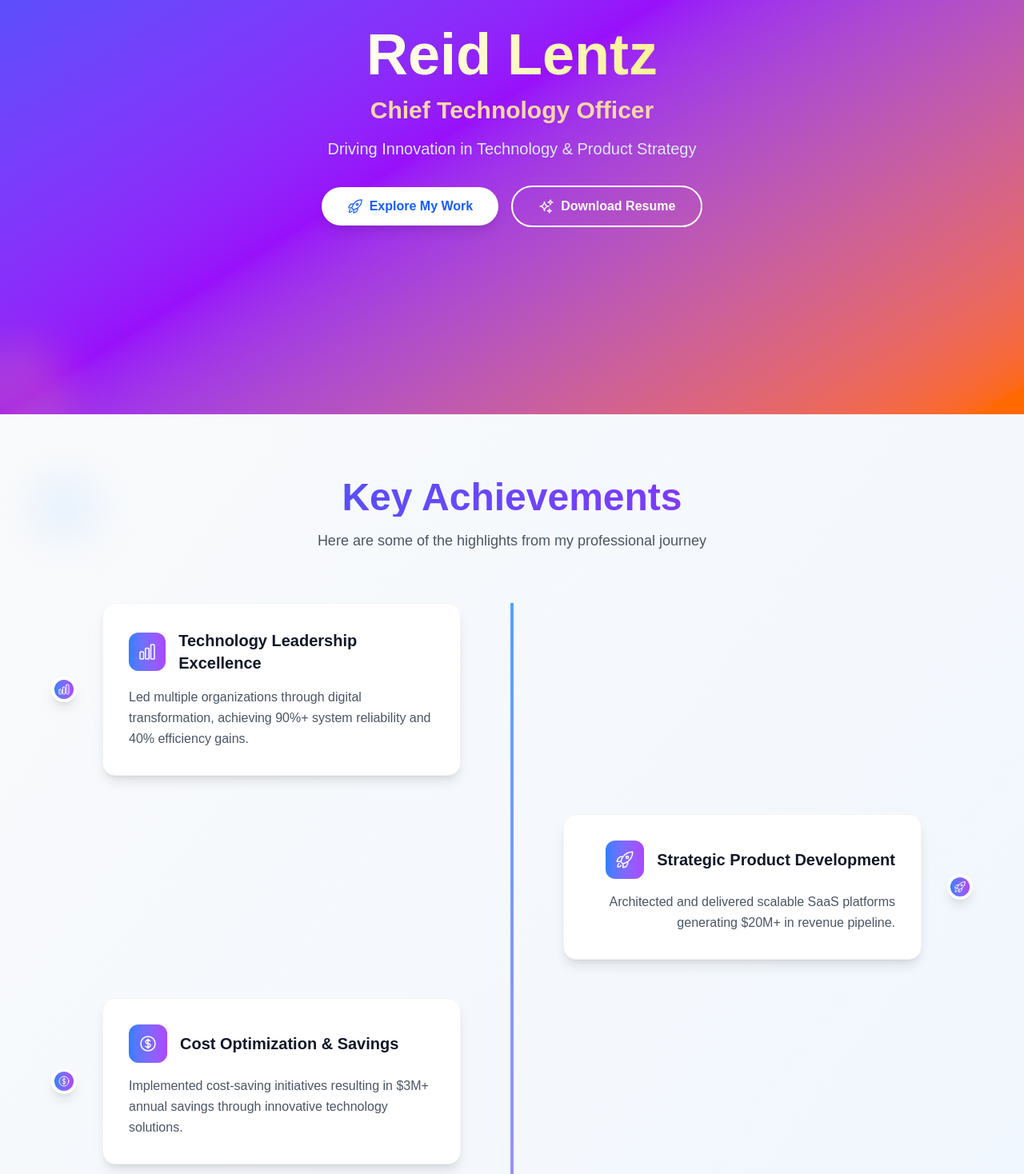
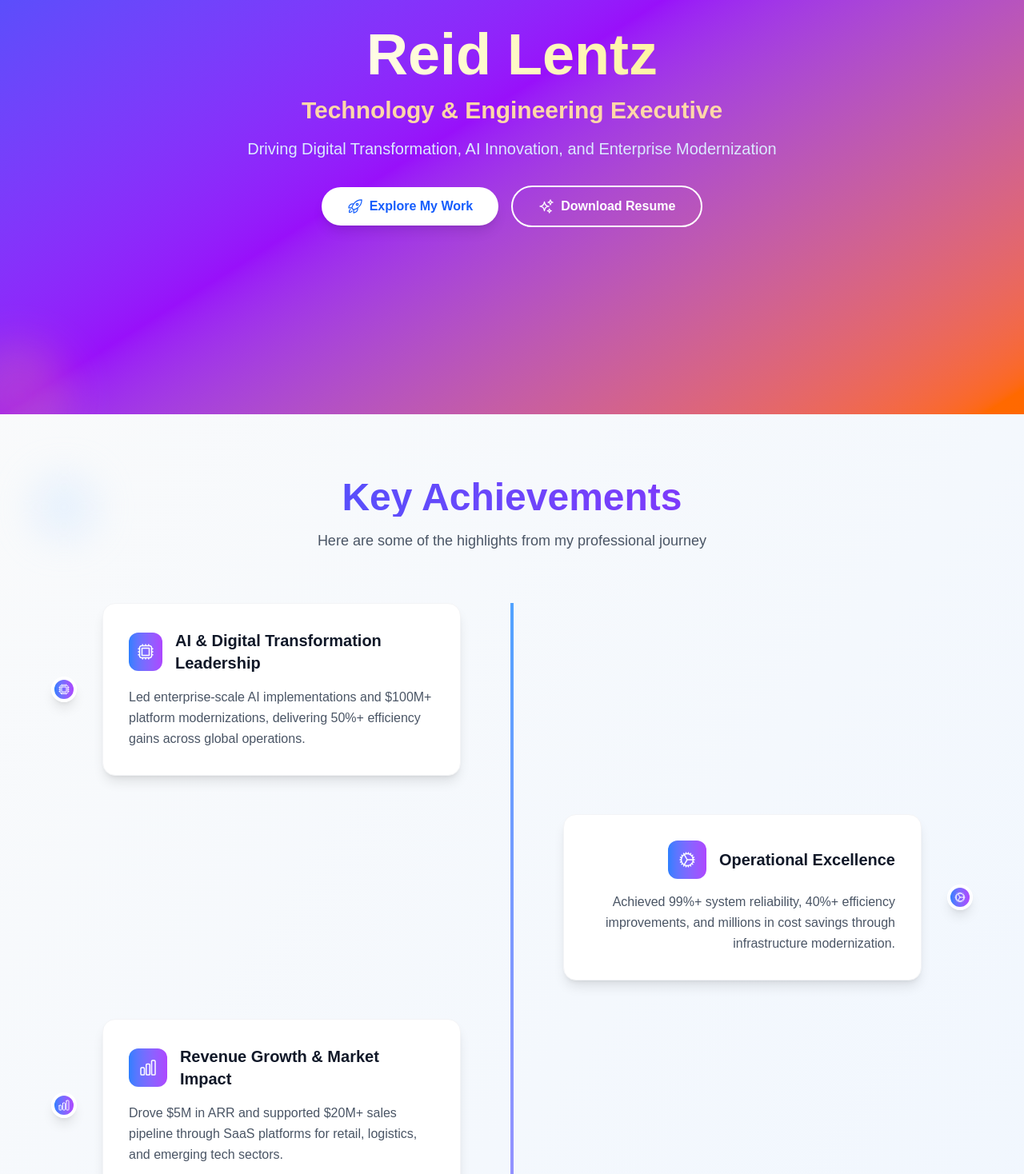
Before and after one commit to reid-oooo/reidlentzdotcom, a Next.js app: page / in a window 1280 px wide. Shown: the part 282-1750 px from the top of the page at 80% size. Built offline with nearby package versions, Linux system fonts and the light colour scheme.

Commit message:
replaced skills section for technologies, platforms, and tools

```diff
--- a/components/Skills.js
+++ b/components/Skills.js
@@ -3,29 +3,56 @@
 import { motion } from 'framer-motion';
 import { resumeData } from '../data/resumeData';
 import {
+  CloudIcon,
   CpuChipIcon,
-  CloudIcon,
+  CodeBracketIcon,
+  ServerIcon,
+  CommandLineIcon,
+  CircleStackIcon,
   GlobeAltIcon,
-  CodeBracketIcon,
-  CommandLineIcon,
-  ServerIcon,
-  UserGroupIcon,
   CogIcon,
-  BuildingOfficeIcon
+  ShieldCheckIcon,
+  ChartBarIcon,
+  ComputerDesktopIcon
 } from "@heroicons/react/24/outline";
 
 export default function Skills() {
-  const skillIcons = {
-    "Technology Leadership": UserGroupIcon,
-    "Product Strategy": CogIcon,
-    "AI & Machine Learning": CpuChipIcon,
-    "Cloud Architecture": CloudIcon,
-    "SaaS Platforms": GlobeAltIcon,
-    "Team Management": UserGroupIcon,
-    "DevOps & CI/CD": CommandLineIcon,
-    "Enterprise Architecture": BuildingOfficeIcon,
-    "Frontend Development": CodeBracketIcon,
-    "Backend Development": ServerIcon,
+  const categoryIcons = {
+    "Cloud Infrastructure": CloudIcon,
+    "Containerization": ServerIcon,
+    "Infrastructure as Code": CommandLineIcon,
+    "DevOps": CogIcon,
+    "Data Platforms": CircleStackIcon,
+    "Data Streaming & Caching": GlobeAltIcon,
+    "Databases": CircleStackIcon,
+    "Search & Analytics": ChartBarIcon,
+    "AI/ML": CpuChipIcon,
+    "Full Stack": CodeBracketIcon,
+    "Backend": ServerIcon,
+    "Frontend": CodeBracketIcon,
+    "APIs": GlobeAltIcon,
+    "Big Data": CircleStackIcon,
+    "Monitoring": ChartBarIcon,
+    "Microservices": ServerIcon,
+    "Logging / SIEM": ChartBarIcon,
+    "Project Management": CogIcon,
+    "Version Control": CommandLineIcon,
+    "Collaboration": GlobeAltIcon,
+    "Business Intelligence": ChartBarIcon,
+    "CRM": GlobeAltIcon,
+    "Identity Management": ShieldCheckIcon,
+    "Incident Management": CogIcon,
+    "APM": ChartBarIcon,
+    "Security": ShieldCheckIcon,
+    "Code Quality": CodeBracketIcon,
+    "Enterprise Storage & Backup": CircleStackIcon,
+    "CI/CD & Automation": CogIcon,
+    "Serverless": CloudIcon,
+    "Mainframe & Legacy Systems": ComputerDesktopIcon,
+    "Build Automation": CommandLineIcon,
+    "ERP": GlobeAltIcon,
+    "IT Service Management": CogIcon,
+    "Secrets Management": ShieldCheckIcon,
   };
 
   return (
@@ -67,83 +94,132 @@ export default function Skills() {
           className="text-center mb-16"
         >
           <h2 className="text-4xl lg:text-5xl font-bold text-gray-900 mb-4 bg-gradient-to-r from-blue-600 to-purple-600 bg-clip-text text-transparent">
-            Skills & Technologies
+            Platforms & Technologies
           </h2>
           <p className="text-lg text-gray-600 max-w-2xl mx-auto">
-            Technologies and tools I use to bring ideas to life
+            Platforms, tools, and technologies I've overseen and implemented across global operations
           </p>
         </motion.div>
 
-        <div className="max-w-4xl mx-auto">
-          <div className="grid grid-cols-1 md:grid-cols-2 gap-8">
-            {resumeData.skills.map((skill, index) => {
-              const IconComponent = skillIcons[skill.name] || CpuChipIcon;
-
+        <div className="max-w-7xl mx-auto">
+          {/* Platforms Section */}
+          <motion.div
+            initial={{ opacity: 0, y: 50 }}
+            whileInView={{ opacity: 1, y: 0 }}
+            transition={{ duration: 0.8 }}
+            viewport={{ once: true }}
+            className="mb-16"
+          >
+            <h3 className="text-2xl font-bold text-gray-900 mb-8 text-center flex items-center justify-center gap-3">
+              <CloudIcon className="w-8 h-8 text-blue-500" />
+              Platforms & Infrastructure
+            </h3>
+            <div className="grid grid-cols-1 md:grid-cols-2 lg:grid-cols-3 gap-6">
+              {resumeData.skills.platforms.map((platform, index) => {
+                const IconComponent = categoryIcons[platform.category] || CloudIcon;
                 return (
                   <motion.div
                     key={index}
                     initial={{ opacity: 0, y: 50 }}
                     whileInView={{ opacity: 1, y: 0 }}
-                  transition={{ duration: 0.6, delay: index * 0.2 }}
+                    transition={{ duration: 0.6, delay: index * 0.1 }}
                     viewport={{ once: true }}
-                  className="group"
+                    whileHover={{ scale: 1.05, y: -5 }}
+                    className="bg-white rounded-xl p-6 shadow-lg hover:shadow-xl transition-all duration-300 border border-gray-100"
                   >
-                  <motion.div
-                    whileHover={{ scale: 1.05, y: -10 }}
-                    className="bg-white rounded-2xl p-8 shadow-lg hover:shadow-2xl transition-all duration-300 border border-gray-100 relative overflow-hidden"
-                  >
-                    {/* Gradient overlay */}
-                    <div className="absolute top-0 left-0 w-full h-1 bg-gradient-to-r from-blue-400 to-purple-400"></div>
-
-                    <div className="flex items-center justify-between mb-6">
-                      <div className="flex items-center gap-4">
-                        <div className="w-12 h-12 bg-gradient-to-r from-blue-500 to-purple-500 rounded-xl flex items-center justify-center group-hover:scale-110 transition-transform duration-300">
-                          <IconComponent className="w-6 h-6 text-white" />
+                    <div className="flex items-center gap-3 mb-3">
+                      <div className="w-10 h-10 bg-gradient-to-r from-blue-500 to-purple-500 rounded-lg flex items-center justify-center">
+                        <IconComponent className="w-5 h-5 text-white" />
                       </div>
-                        <h3 className="text-xl font-semibold text-gray-900">
-                          {skill.name}
-                        </h3>
+                      <span className="text-sm font-semibold text-blue-600 bg-blue-50 px-2 py-1 rounded-full">
+                        {platform.category}
+                      </span>
                     </div>
-                      <motion.span
-                        initial={{ opacity: 0, scale: 0.8 }}
-                        whileInView={{ opacity: 1, scale: 1 }}
-                        transition={{ duration: 0.5, delay: index * 0.2 + 0.3 }}
-                        viewport={{ once: true }}
-                        className="text-blue-600 font-bold text-lg bg-blue-50 px-3 py-1 rounded-full"
-                      >
-                        {skill.level}%
-                      </motion.span>
-                    </div>
-
-                    <div className="relative">
-                      <div className="w-full bg-gray-200 rounded-full h-3 overflow-hidden">
-                        <motion.div
-                          initial={{ width: 0 }}
-                          whileInView={{ width: `${skill.level}%` }}
-                          transition={{ duration: 1.5, delay: index * 0.2 + 0.4, ease: "easeOut" }}
-                          viewport={{ once: true }}
-                          className="h-full bg-gradient-to-r from-blue-500 to-purple-500 rounded-full relative overflow-hidden"
-                        >
-                          {/* Animated shine effect */}
-                          <motion.div
-                            animate={{
-                              x: ["-100%", "100%"],
-                            }}
-                            transition={{
-                              duration: 2,
-                              repeat: Infinity,
-                              delay: index * 0.2,
-                            }}
-                            className="absolute inset-0 bg-gradient-to-r from-transparent via-white/30 to-transparent"
-                          />
-                        </motion.div>
-                      </div>
-                    </div>
-                  </motion.div>
+                    <h4 className="font-semibold text-gray-900">{platform.name}</h4>
                   </motion.div>
                 );
               })}
             </div>
+          </motion.div>
+
+          {/* Technologies Section */}
+          <motion.div
+            initial={{ opacity: 0, y: 50 }}
+            whileInView={{ opacity: 1, y: 0 }}
+            transition={{ duration: 0.8, delay: 0.2 }}
+            viewport={{ once: true }}
+            className="mb-16"
+          >
+            <h3 className="text-2xl font-bold text-gray-900 mb-8 text-center flex items-center justify-center gap-3">
+              <CpuChipIcon className="w-8 h-8 text-purple-500" />
+              Technologies & Languages
+            </h3>
+            <div className="grid grid-cols-1 md:grid-cols-2 lg:grid-cols-3 gap-6">
+              {resumeData.skills.technologies.map((tech, index) => {
+                const IconComponent = categoryIcons[tech.category] || CpuChipIcon;
+                return (
+                  <motion.div
+                    key={index}
+                    initial={{ opacity: 0, y: 50 }}
+                    whileInView={{ opacity: 1, y: 0 }}
+                    transition={{ duration: 0.6, delay: index * 0.1 }}
+                    viewport={{ once: true }}
+                    whileHover={{ scale: 1.05, y: -5 }}
+                    className="bg-white rounded-xl p-6 shadow-lg hover:shadow-xl transition-all duration-300 border border-gray-100"
+                  >
+                    <div className="flex items-center gap-3 mb-3">
+                      <div className="w-10 h-10 bg-gradient-to-r from-purple-500 to-pink-500 rounded-lg flex items-center justify-center">
+                        <IconComponent className="w-5 h-5 text-white" />
+                      </div>
+                      <span className="text-sm font-semibold text-purple-600 bg-purple-50 px-2 py-1 rounded-full">
+                        {tech.category}
+                      </span>
+                    </div>
+                    <h4 className="font-semibold text-gray-900">{tech.name}</h4>
+                  </motion.div>
+                );
+              })}
+            </div>
+          </motion.div>
+
+          {/* Tools Section */}
+          <motion.div
+            initial={{ opacity: 0, y: 50 }}
+            whileInView={{ opacity: 1, y: 0 }}
+            transition={{ duration: 0.8, delay: 0.4 }}
+            viewport={{ once: true }}
+          >
+            <h3 className="text-2xl font-bold text-gray-900 mb-8 text-center flex items-center justify-center gap-3">
+              <CogIcon className="w-8 h-8 text-orange-500" />
+              Tools & Applications
+            </h3>
+            <div className="grid grid-cols-1 md:grid-cols-2 lg:grid-cols-3 gap-6">
+              {resumeData.skills.tools.map((tool, index) => {
+                const IconComponent = categoryIcons[tool.category] || CogIcon;
+                return (
+                  <motion.div
+                    key={index}
+                    initial={{ opacity: 0, y: 50 }}
+                    whileInView={{ opacity: 1, y: 0 }}
+                    transition={{ duration: 0.6, delay: index * 0.1 }}
+                    viewport={{ once: true }}
+                    whileHover={{ scale: 1.05, y: -5 }}
+                    className="bg-white rounded-xl p-6 shadow-lg hover:shadow-xl transition-all duration-300 border border-gray-100"
+                  >
+                    <div className="flex items-center gap-3 mb-3">
+                      <div className="w-10 h-10 bg-gradient-to-r from-orange-500 to-red-500 rounded-lg flex items-center justify-center">
+                        <IconComponent className="w-5 h-5 text-white" />
+                      </div>
+                      <span className="text-sm font-semibold text-orange-600 bg-orange-50 px-2 py-1 rounded-full">
+                        {tool.category}
+                      </span>
+                    </div>
+                    <h4 className="font-semibold text-gray-900">{tool.name}</h4>
+                  </motion.div>
+                );
+              })}
+            </div>
+          </motion.div>
         </div>
       </div>
     </section>
--- a/data/resumeData.js
+++ b/data/resumeData.js
@@ -1,118 +1,147 @@
 export const resumeData = {
   hero: {
     name: "Reid Lentz",
-    title: "Chief Technology Officer",
-    tagline: "Driving Innovation in Technology & Product Strategy",
+    title: "Technology & Engineering Executive",
+    tagline: "Driving Digital Transformation, AI Innovation, and Enterprise Modernization",
   },
   achievements: [
     {
-      title: "Technology Leadership Excellence",
-      description: "Led multiple organizations through digital transformation, achieving 90%+ system reliability and 40% efficiency gains.",
+      title: "AI & Digital Transformation Leadership",
+      description: "Led enterprise-scale AI implementations and $100M+ platform modernizations, delivering 50%+ efficiency gains across global operations.",
+      icon: "🤖",
+    },
+    {
+      title: "Operational Excellence",
+      description: "Achieved 99%+ system reliability, 40%+ efficiency improvements, and millions in cost savings through infrastructure modernization.",
+      icon: "⚙️",
+    },
+    {
+      title: "Revenue Growth & Market Impact",
+      description: "Drove $5M in ARR and supported $20M+ sales pipeline through SaaS platforms for retail, logistics, and emerging tech sectors.",
       icon: "📈",
     },
     {
-      title: "Strategic Product Development",
-      description: "Architected and delivered scalable SaaS platforms generating $20M+ in revenue pipeline.",
-      icon: "🚀",
+      title: "Strategic Partnerships",
+      description: "Secured multi-million-dollar contracts with enterprise clients including Walmart.com and Fortune 500 companies.",
+      icon: "🤝",
     },
     {
-      title: "Cost Optimization & Savings",
-      description: "Implemented cost-saving initiatives resulting in $3M+ annual savings through innovative technology solutions.",
-      icon: "💰",
+      title: "Global Team Leadership",
+      description: "Directed teams of 250+ across data, engineering, AI, infrastructure, and operations in high-growth, global environments.",
+      icon: "🌍",
     },
     {
-      title: "Team Leadership & Growth",
-      description: "Built and mentored high-performing engineering teams, improving delivery speed by 30%.",
-      icon: "🛡️",
-    },
-    {
-      title: "AI & Machine Learning Innovation",
-      description: "Pioneered AI-powered solutions across 180+ countries, achieving 50% efficiency gains.",
-      icon: "🤖",
-    },
-    {
-      title: "Enterprise Partnerships",
-      description: "Secured multi-million-dollar contracts with Fortune 500 companies including Walmart.com.",
-      icon: "🤝",
+      title: "Innovation in Product Development",
+      description: "Pioneered award-winning platforms, and solutions with AI-powered backbones across 180+ countries.",
+      icon: "🏆",
     }
   ],
   experience: [
     {
-      company: "Eomhaho, West Palm Beach, FL",
-      role: "Chief Technology Officer",
-      period: "2021 - Present",
+      company: "Cephas Partners, West Palm Beach, FL",
+      role: "Head Problem Solver & AI Optimizer",
+      period: "2025 - Present",
       achievements: [
-        "Drove $5M in ARR and supported a $20M sales pipeline with scalable SaaS platforms",
-        "Secured a multi-million-dollar contract with Walmart.com for fulfillment technology",
-        "Led digital transformation initiatives improving system reliability by 90%",
-        "Architected cloud-native solutions reducing infrastructure costs by 40%",
-        "Built and mentored engineering teams of 15+ developers"
+        "Advised executives on AI strategy and digital transformation for scalable growth.",
+        "Launched Vibe Life Coach mobile app with in-app subscriptions, leveraging NRC Emotion Lexicon for real time sentiment analysis.",
+        "Supercharge development practices with AI-powered tools embedded into enterprise frameworks."
       ],
     },
     {
-      company: "Previous CTO Role",
-      role: "Chief Technology Officer",
-      period: "2019 - 2021",
+      company: "Voyager Global Mobility, NYC/Remote",
+      role: "Chief Information & Technology Officer",
+      period: "2023 - 2025",
       achievements: [
-        "Led technology strategy for enterprise-level logistics platform",
-        "Implemented AI-driven solutions improving operational efficiency by 35%",
-        "Managed $10M+ technology budget and vendor relationships",
-        "Established DevOps practices reducing deployment time by 60%",
-        "Drove product roadmap alignment with business objectives"
+        "Improved system reliability to 99.9%+ using SRE best practices and observability tooling.",
+        "Achieved $3M+ annual savings via proprietary telematics and analytics platform.",
+        "Reduced safety incidents 30%+ through ML-based driver safety program for 4,000+ drivers.",
+        "Engineered GenAI sales chatbot with WhatsApp integration, avoiding 10+ sales hires.",
+      ],
+    },
+    {
+      company: "Ecomhalo, West Palm Beach, FL",
+      role: "Chief Product & Technology Officer",
+      period: "2021 - 2023",
+      achievements: [
+        "Generated $5M ARR and supported $20M+ sales pipeline through scalable SaaS platforms.",
+        "Secured multi-million-dollar Walmart.com contract under tight timelines.",
+        "Launched modular enterprise 3PL platform integrating Shopify, Amazon, and DTC channels.",
       ],
     },
     {
       company: "FedEx Corporation, Memphis, TN",
-      role: "Director of Software Engineering",
-      period: "2018 - 2019",
+      role: "Director of Software Engineering, FedEx Logistics",
+      period: "2020 - 2021",
       achievements: [
-        "Delivered an AI-powered customs classification platform across 180+ countries",
-        "Achieved 50% efficiency gains in global clearance processes",
-        "Led team of 25+ engineers across multiple time zones",
-        "Implemented microservices architecture improving system scalability",
-        "Reduced application response time by 40% through optimization"
+        "Directed global AI-powered customs classification platform across 180+ countries.",
+        "Delivered 50% efficiency gains in customs clearance processes.",
+        "Overcame compliance barriers to launch FDA-regulated AI modules."
       ],
     },
     {
-      company: "Previous Director Role",
-      role: "Director of Technology",
-      period: "2016 - 2018",
+      company: "FedEx Trade Networks",
+      role: "Managing Director of Global IT Infrastructure & Operations",
+      period: "2018 - 2020",
       achievements: [
-        "Managed technology portfolio of 15+ applications and systems",
-        "Led migration to cloud infrastructure saving $2M annually",
-        "Implemented CI/CD pipelines reducing release cycles by 70%",
-        "Established data governance framework improving data quality by 80%",
-        "Drove innovation initiatives resulting in 3 patent applications"
+        "Oversaw $38M+ budgets and secured $7M in strategic funding.",
+        "Reduced outages 50%+ and improved system availability above 95%.",
+        "Migrated 100+ critical apps to hybrid and multi-cloud, saving $4–6M annually."
       ],
     },
     {
-      company: "Technology Company",
-      role: "Engineering Manager",
-      period: "2014 - 2016",
+      company: "FedEx",
+      role: "Manager IT, Enterprise Systems",
+      period: "2013 - 2018",
       achievements: [
-        "Led development team of 12 engineers delivering 5 major products",
-        "Improved code quality metrics by 60% through best practices",
-        "Reduced bug reports by 45% through automated testing",
-        "Mentored junior developers and established career development programs",
-        "Achieved 95% customer satisfaction score for delivered products"
+        "Led TNT Express integration across three countries within 12 months.",
+        "Architected FedEx Onsite, deploying 6,000+ service touchpoints.",
+        "Retired legacy Sybase platform, saving $1M+ annually."
       ],
-    }
+    },
   ],
-  skills: [
-    { name: "Technology Leadership", level: 95 },
-    { name: "Product Strategy", level: 90 },
-    { name: "AI & Machine Learning", level: 88 },
-    { name: "Cloud Architecture", level: 92 },
-    { name: "SaaS Platforms", level: 90 },
-    { name: "Team Management", level: 85 },
-    { name: "DevOps & CI/CD", level: 87 },
-    { name: "Enterprise Architecture", level: 89 }
-  ],
+  skills: {
+    platforms: [
+      { name: "Dell Storage Solutions", category: "Enterprise Storage & Backup" },
+      { name: "AWS Cloud Platform, Google Cloud Platform, Oracle Cloud Infrastructure", category: "Cloud Infrastructure" },
+      { name: "Kubernetes & Docker", category: "Containerization" },
+      { name: "AWS Kinesis, Apache Kafka & Redis", category: "Data Streaming & Caching" },
+      { name: "Dataflow & Snowflake", category: "Data Platforms" },
+      { name: "Oracle, MySQL, PostgreSQL, DynamoDB & MongoDB", category: "Databases" },
+      { name: "Elasticsearch", category: "Search & Analytics" },
+      { name: "Terraform, CloudFormation & Ansible", category: "Infrastructure as Code" },
+      { name: "Jenkins, CloudBees, GitLab CI/CD & GitHub Actions", category: "CI/CD & Automation" },
+      { name: "AWS Lambda & Google Cloud Functions", category: "Serverless" },
+      { name: "zSeries IMS, DB2, iSeries/AS400 RPG II, Datacom DB, Sybase & PLSQL", category: "Mainframe & Legacy Systems" }
+    ],
+    technologies: [
+      { name: "Google BigQuery", category: "Big Data" },
+      { name: "Java, Spring Boot, Javascript, Node.js, Python & Django", category: "Backend" },
+      { name: "AWS CloudWatch & Google Cloud Monitoring", category: "Monitoring" },
+      { name: "REST APIs, GraphQL & SOAP Web Services", category: "APIs" },
+      { name: "Splunk", category: "Logging / SIEM" },
+      { name: "TensorFlow & PyTorch", category: "AI/ML" },
+      { name: "TypeScript, Angular & React", category: "Frontend" }
+    ],
+    tools: [
+      { name: "DataDog & AppDynamics", category: "APM" },
+      { name: "Looker, QuickSight,Tableau & Power BI", category: "Business Intelligence" },
+      { name: "Slack & Microsoft Teams", category: "Collaboration" },
+      { name: "Emma, PMD & SonarQube", category: "Code Quality" },
+      { name: "HubSpot", category: "CRM" },
+      { name: "Maven & Ansible", category: "Build Automation" },
+      { name: "NetSuite, MS Dynamics", category: "ERP" },
+      { name: "Okta, Auth0, AWS IAM & Google Cloud Identity", category: "Identity Management" },
+      { name: "ServiceNow", category: "IT Service Management" },
+      { name: "Monday, Jira & Confluence", category: "Project Management" },
+      { name: "Vault & AWS Secrets Manager", category: "Secrets Management" },
+      { name: "SVN, Git & GitHub/GitLab", category: "Version Control" }
+    ]
+  },
   contact: {
-    email: "reid@example.com",
-    phone: "+1 (555) 123-4567",
-    linkedin: "https://linkedin.com/in/reidlentz",
-    github: "https://github.com/reid-oooo",
-    twitter: "https://twitter.com/reidlentz"
+    email: "reid.lentz@icloud.com",
+    phone: "(901) 570-1702",
+    linkedin: "https://www.linkedin.com/in/reid-r-lentz",
+    podcast: "https://www.youtube.com/watch?v=_5UiriDQEUM",
+    resume: "insert resume here"
   }
 };
```
Also changed, not shown: components/Achievements.js (+8 -2 lines), components/Contact.js (+3 -4 lines), components/Experience.js (+8 -8 lines), 1 other file (tests, documents, lock files or other folders). Lines whose indentation alone changed are shown as unchanged.
